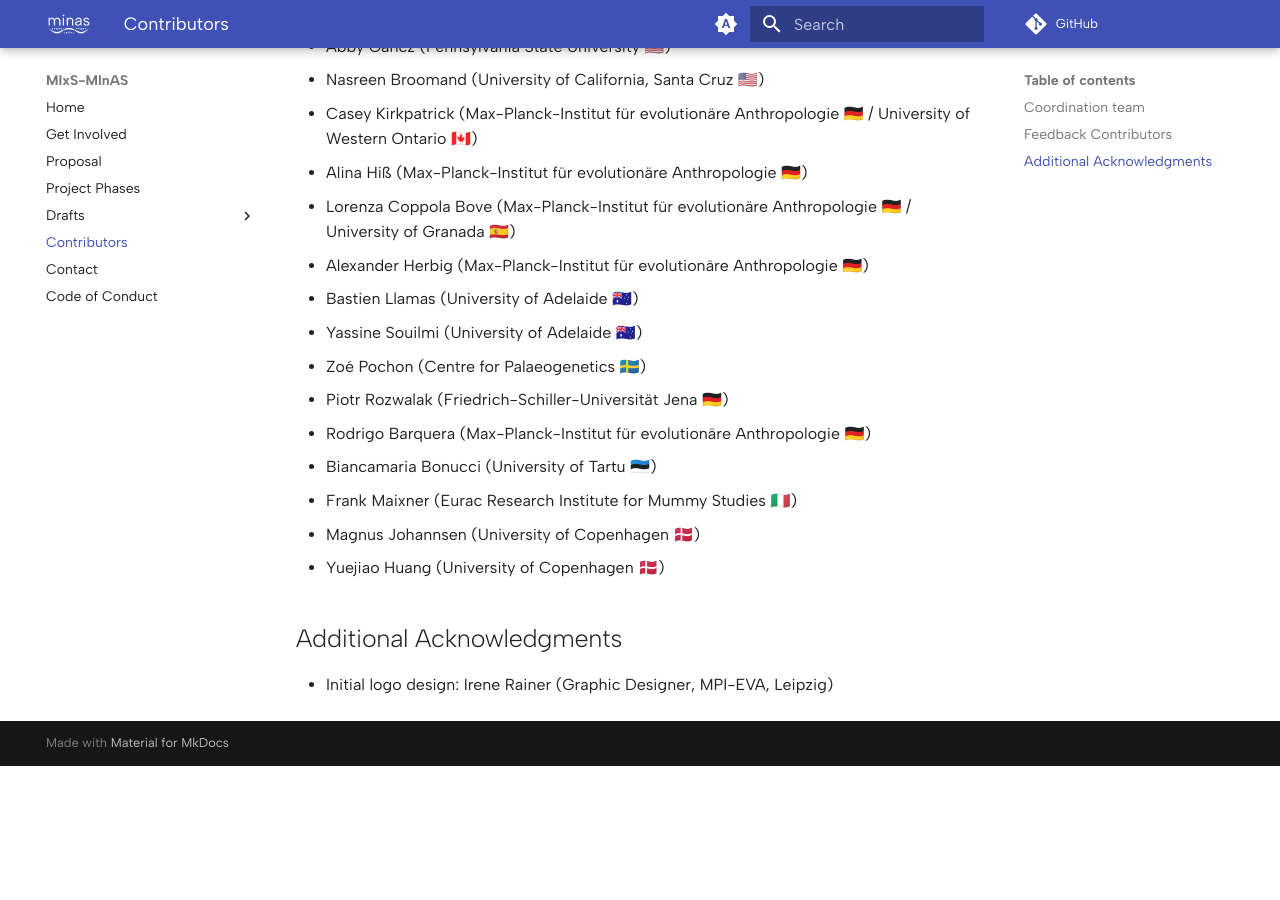
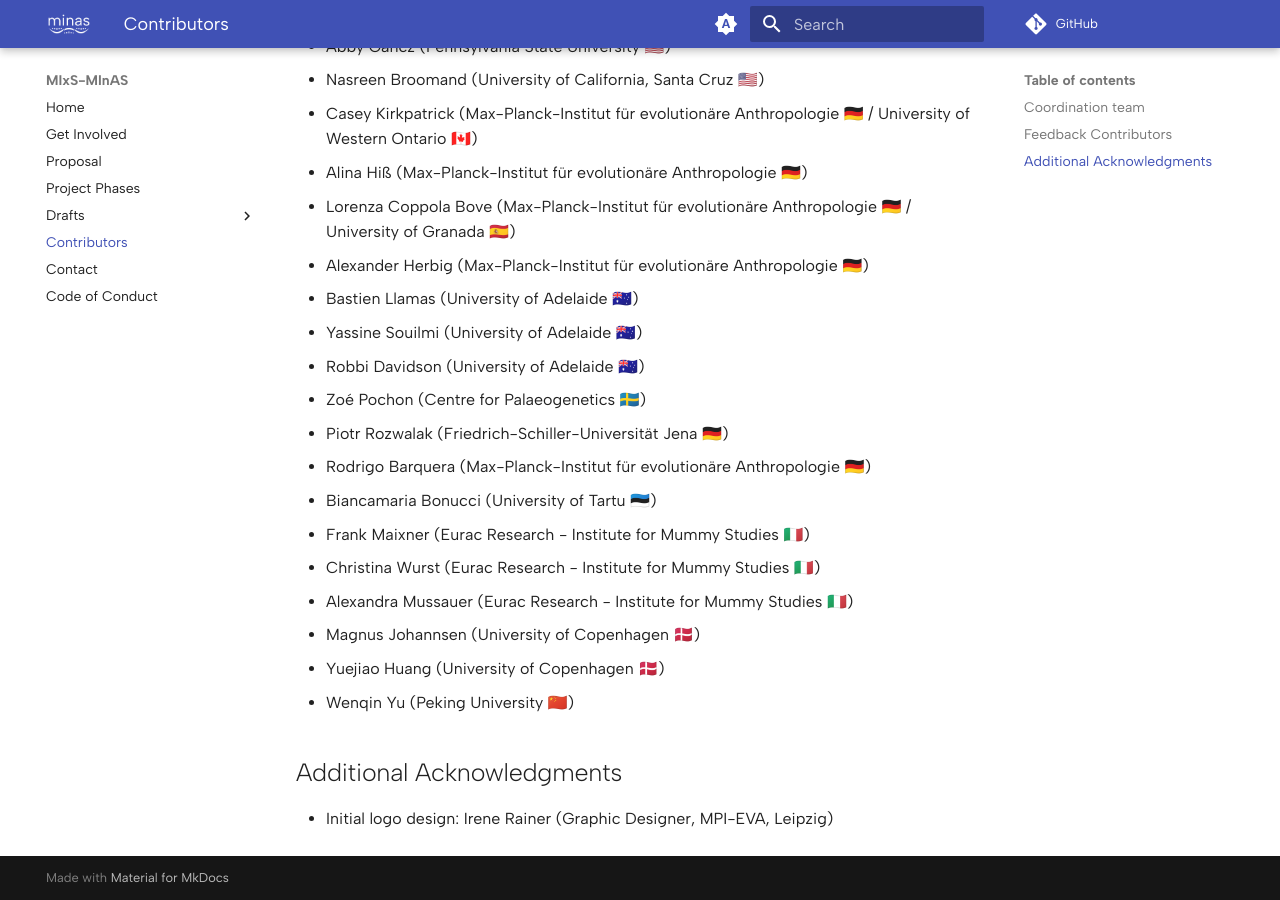
Before and after one commit to MIxS-MInAS/MIxS-MInAS.github.io, an MkDocs documentation site: the page built from docs/contributors.md, in a window 1280 px wide and 900 px high, scrolled down 1043 px. Built offline with MkDocs 1.6.1 and Material for MkDocs 9.7.7, drawn with Linux system fonts in a browser that asks for light colours; comment, search, counter and statistics services are not loaded; before the commit the page ends 1809 px from its top, so only the background shows below that.

Commit message:
Add additional contributors

```diff
--- a/docs/contributors.md
+++ b/docs/contributors.md
@@ -35,13 +35,17 @@ Previously:
 - Alexander Herbig (Max-Planck-Institut für evolutionäre Anthropologie 🇩🇪)
 - Bastien Llamas (University of Adelaide 🇦🇺)
 - Yassine Souilmi (University of Adelaide 🇦🇺)
+- Robbi Davidson (University of Adelaide 🇦🇺)
 - Zoé Pochon (Centre for Palaeogenetics 🇸🇪)
 - Piotr Rozwalak (Friedrich-Schiller-Universität Jena 🇩🇪)
 - Rodrigo Barquera (Max-Planck-Institut für evolutionäre Anthropologie 🇩🇪)
 - Biancamaria Bonucci (University of Tartu 🇪🇪)
-- Frank Maixner (Eurac Research Institute for Mummy Studies 🇮🇹)
+- Frank Maixner (Eurac Research - Institute for Mummy Studies 🇮🇹)
+- Christina Wurst (Eurac Research - Institute for Mummy Studies 🇮🇹)
+- Alexandra Mussauer (Eurac Research - Institute for Mummy Studies 🇮🇹)
 - Magnus Johannsen (University of Copenhagen 🇩🇰)
 - Yuejiao Huang (University of Copenhagen 🇩🇰)
+- Wenqin Yu (Peking University 🇨🇳)
 
 ## Additional Acknowledgments
 
```
